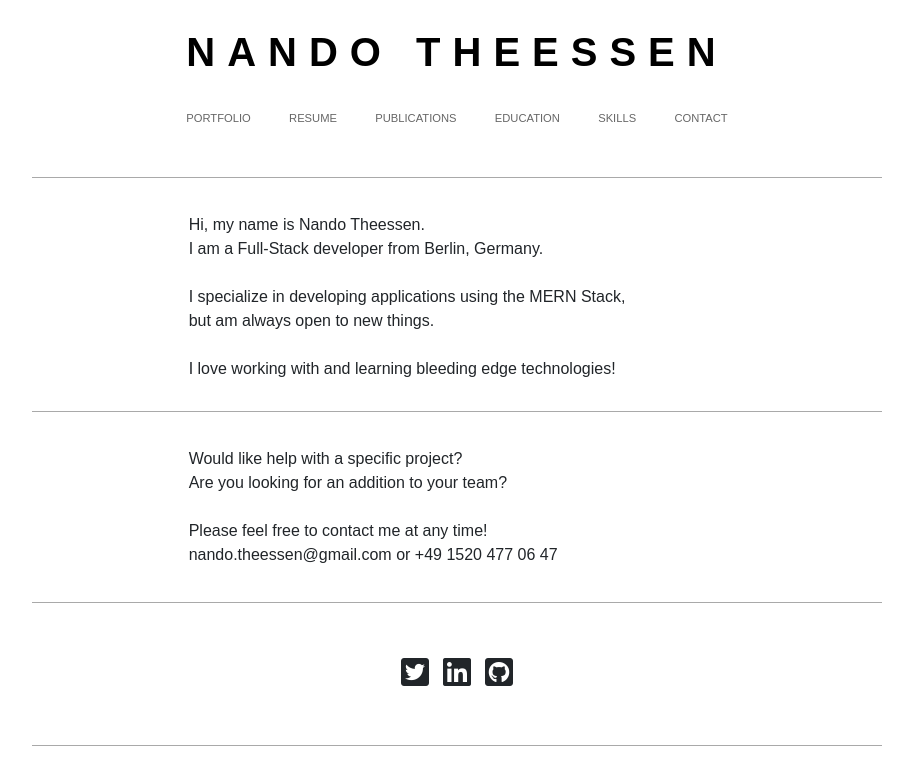
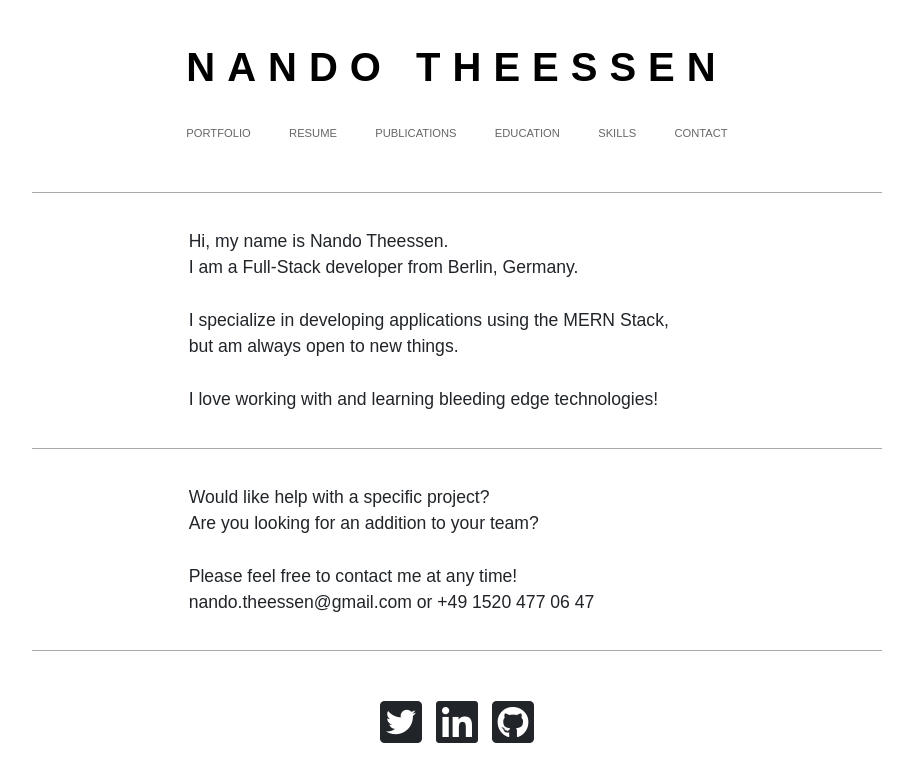
Before and after one commit to NandoTheessen/Resume-Page, a React (Create React App) app: page / in a window 1280 px wide. Shown: the top 782 px of the page, without its empty margins (183-1096 px from the left). Built offline with nearby package versions, Linux system fonts and the light colour scheme.

Commit message:
Style changes & larger icons in the footer

```diff
--- a/src/components/Content.css
+++ b/src/components/Content.css
@@ -5,6 +5,7 @@
     width: 100%;
     padding-top: 35px;
     font-weight: 500;
+    font-size: 1.1rem;
 }
 
 .reach-out {
@@ -14,7 +15,7 @@
 }
 
 .hello {
-    margin-bottom: 30px;
+    margin-bottom: 35px;
 }
 
 .contact-sm {
--- a/src/components/Footer.js
+++ b/src/components/Footer.js
@@ -5,9 +5,9 @@ import './Footer.css';
 const Footer = () => {
     return (
         <div className='footer-container' >
-            <a className='symbol-link' href="https://twitter.com/CodesNando"><i className="fab fa-twitter-square fa-2x"></i></a>
-            <a className='symbol-link' href="https://www.linkedin.com/in/nandotheessen/?locale=en_US"><i className="fab fa-linkedin fa-2x"></i></a>
-            <a className='symbol-link' href="https://github.com/NandoTheessen"><i className="fab fa-github-square fa-2x"></i></a>
+            <a className='symbol-link' href="https://twitter.com/CodesNando"><i className="fab fa-twitter-square fa-3x"></i></a>
+            <a className='symbol-link' href="https://www.linkedin.com/in/nandotheessen/?locale=en_US"><i className="fab fa-linkedin fa-3x"></i></a>
+            <a className='symbol-link' href="https://github.com/NandoTheessen"><i className="fab fa-github-square fa-3x"></i></a>
         </div>
     );
 };
--- a/src/components/Header.css
+++ b/src/components/Header.css
@@ -1,7 +1,7 @@
 .header {
     margin: 0 auto;
     width: auto;
-    margin-top: 15px;
+    margin-top: 30px;
 }
 
 h1 {
```
